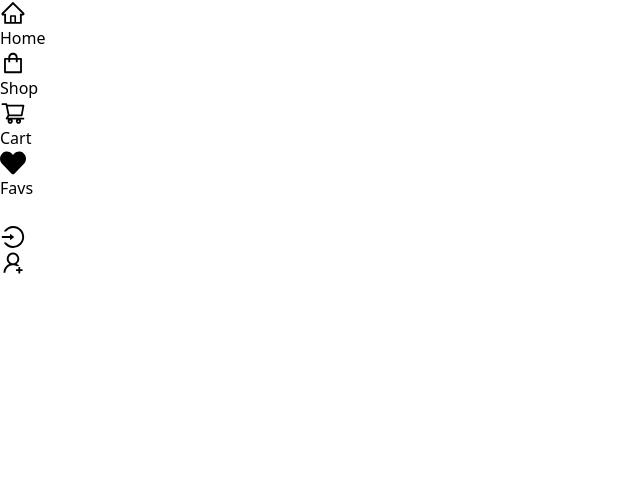
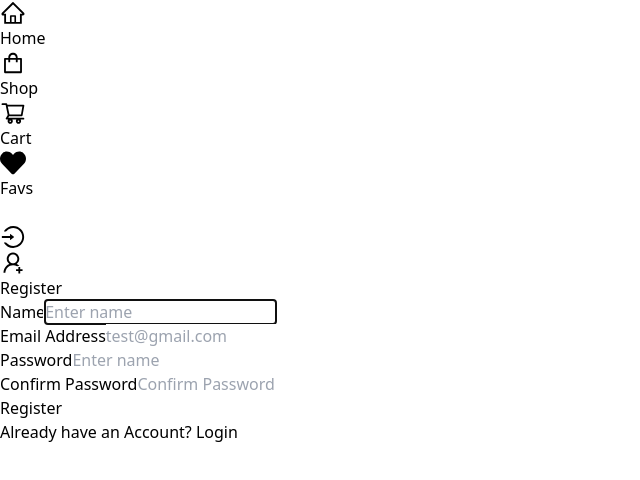
Before and after one commit to Doguhannilt/Weirdstore, a React (Vite) app in the folder frontend/: page /register in a window 1280 px wide. Shown: the top 480 px of the page, without its empty margins (0-640 px from the left). Built offline with nearby package versions, Linux system fonts and the light colour scheme.

Commit message:
Register form created

```diff
--- a/frontend/src/pages/Auth/Register.jsx
+++ b/frontend/src/pages/Auth/Register.jsx
@@ -10,11 +10,104 @@ import { useRegisterMutation } from "../../redux/api/usersApiSlice"
 import { toast } from "react-toastify"
 
 const Register = () => {
+    const [username, setUsername] = useState('')
+    const [email, setEmail] = useState('')
+    const [password, setPassword] = useState('')
+    const [confirmPassword, setConfirmPassword] = useState('')
+
+    const dispatch = useDispatch()
+    const navigate = useNavigate()
+
+    const [register, {isLoading}] = useRegisterMutation()
+    const { userInfo } = useSelector(state => state.auth)
+    const { search } = useLocation()
+    const sp = new URLSearchParams(search)
+    const redirect = sp.get('redirect') || '/'
+
+    useEffect(() => {
+        if (userInfo) {
+            navigate(redirect)
+        }
+    }, [navigate, redirect, userInfo ])
+
   return (
 
-      <div>
+      <section className="pl-[10rem]">
 
-      </div>
+          <div className="mr-[4rem] mt-[5rem]">
+              <h1 className="text-4xl font-semibold mb-4">Register</h1>
+
+              <form className="container w-[40rem]">
+                <div className="my-[2rem]">
+                    <label htmlFor="name" className="block text-sm font-medium text-white">Name</label>
+                      <input
+                          type="text"
+                          id="name"
+                          className="mt-1 p-2 border rounded w-full"
+                          placeholder="Enter name"
+                          value={username}
+                          onChange={e => setUsername(e.target.value)}
+                          autoFocus />
+                </div>
+                <div className="my-[2rem]">
+                    <label htmlFor="email" className="block text-sm font-medium text-white">Email Address</label>
+                      <input
+                          type="email"
+                          id="email"
+                          className="mt-1 p-2 border rounded w-full"
+                          placeholder="test@gmail.com"
+                          value={email}
+                          onChange={e => setEmail(e.target.value)}
+                           />
+                </div>
+                <div className="my-[2rem]">
+                    <label htmlFor="password" className="block text-sm font-medium text-white">Password</label>
+                      <input
+                          type="password"
+                          id="password"
+                          className="mt-1 p-2 border rounded w-full"
+                          placeholder="Enter name"
+                          value={password}
+                          onChange={e => setPassword(e.target.value)}
+                           />
+                </div>
+                <div className="my-[2rem]">
+                    <label htmlFor="confirmPassword" className="block text-sm font-medium text-white">Confirm Password</label>
+                      <input
+                          type="password"
+                          id="confirmPassword"
+                          className="mt-1 p-2 border rounded w-full"
+                          placeholder="Confirm Password"
+                          value={confirmPassword}
+                          onChange={e => setConfirmPassword(e.target.value)}
+                           />
+                  </div>
+
+                  <button
+                      className="bg-pink-500 text-white px-4 py-2 rounded cursor-pointer my-[1rem]"
+                      disabled={isLoading}
+                      type="submit">
+                      {isLoading ? "Registering..." : "Register"}
+                  </button>
+
+                  <div className="mt-4">
+                      <p className="text-white">
+                          Already have an Account? {" "}
+                          <Link
+                              to={redirect ? `/login?redirect=${redirect}` : "/login"}
+                              className="text-pink-700 hover:underline"
+                          >
+                          Login
+                          </Link>
+                      </p>
+                  </div>
+              </form>
+
+          </div>
+
+      </section>
+
+
 
     )
 }
```
